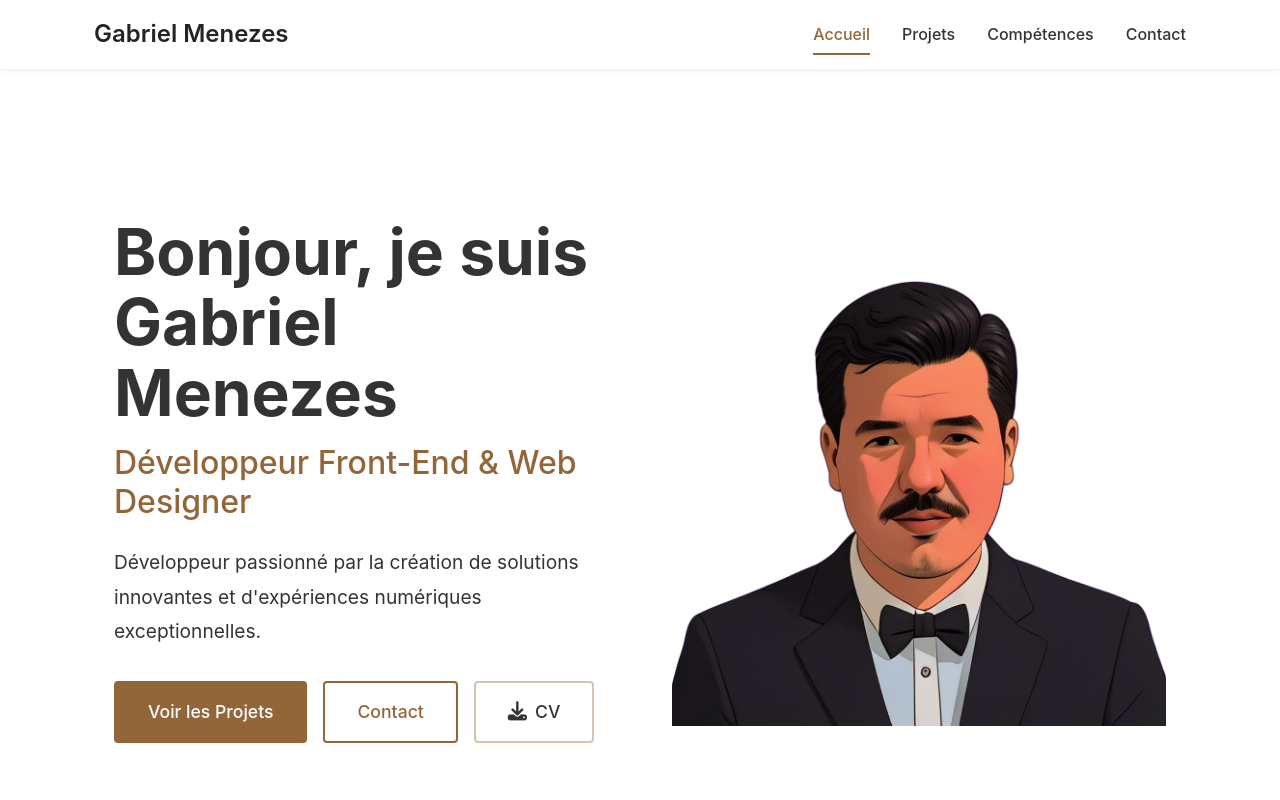
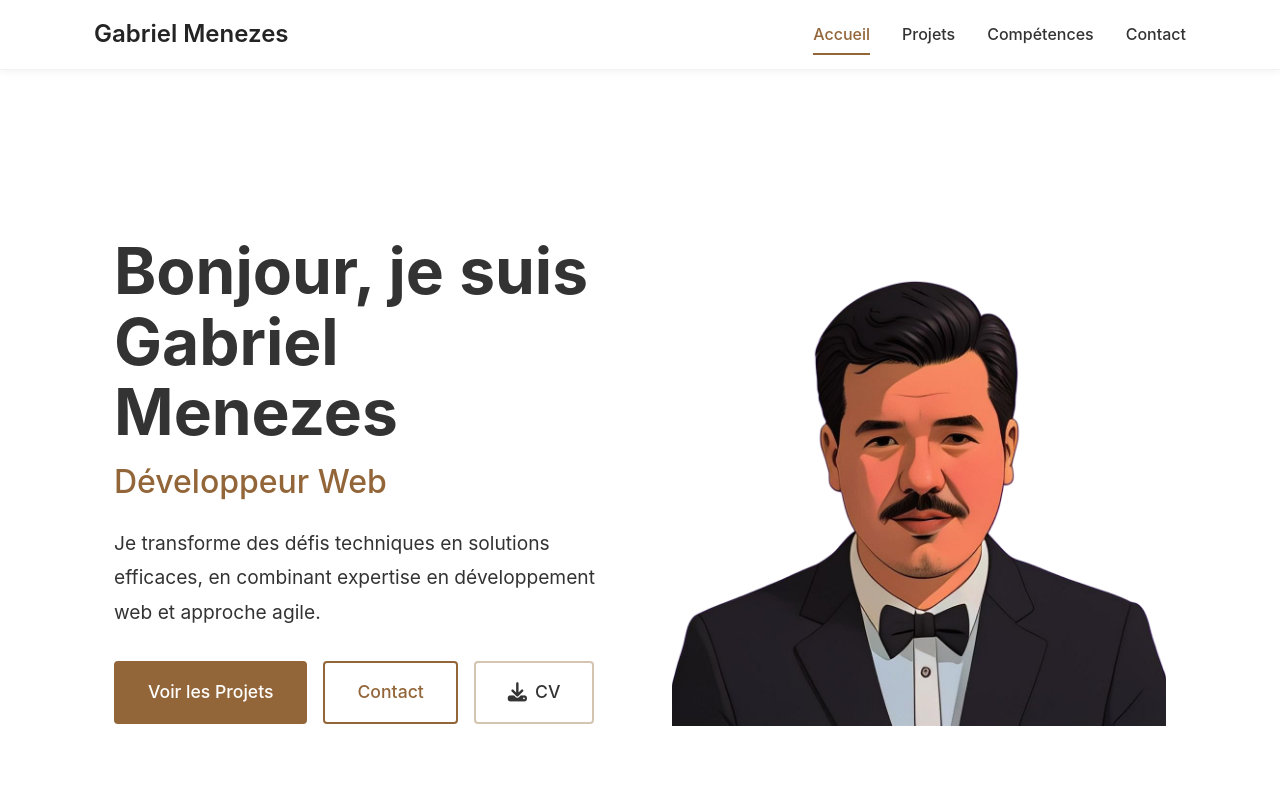
Before and after one commit to GabrielMenezesSilva/protfolio, an Angular app: page / in a window 1280 px wide. Shown: the top 800 px of the page. Built offline with nearby package versions, Linux system fonts and the light colour scheme.

Commit message:
Atualiza o componente de herói, alterando o título para 'Développeur Web' e reformulando a descrição para destacar a transformação de desafios técnicos em soluções eficazes.

```diff
--- a/src/app/components/hero/hero.component.ts
+++ b/src/app/components/hero/hero.component.ts
@@ -10,8 +10,8 @@ import { CommonModule } from '@angular/common';
 })
 export class HeroComponent {
   name = 'Gabriel Menezes';
-  title = 'Développeur Front-End & Web Designer';
+  title = 'Développeur Web';
   description =
-    "Développeur passionné par la création de solutions innovantes et d'expériences numériques exceptionnelles.";
+    "Je transforme des défis techniques en solutions efficaces, en combinant expertise en développement web et approche agile.";
   imagePath = 'assets/images/figure.png';
 }
```
